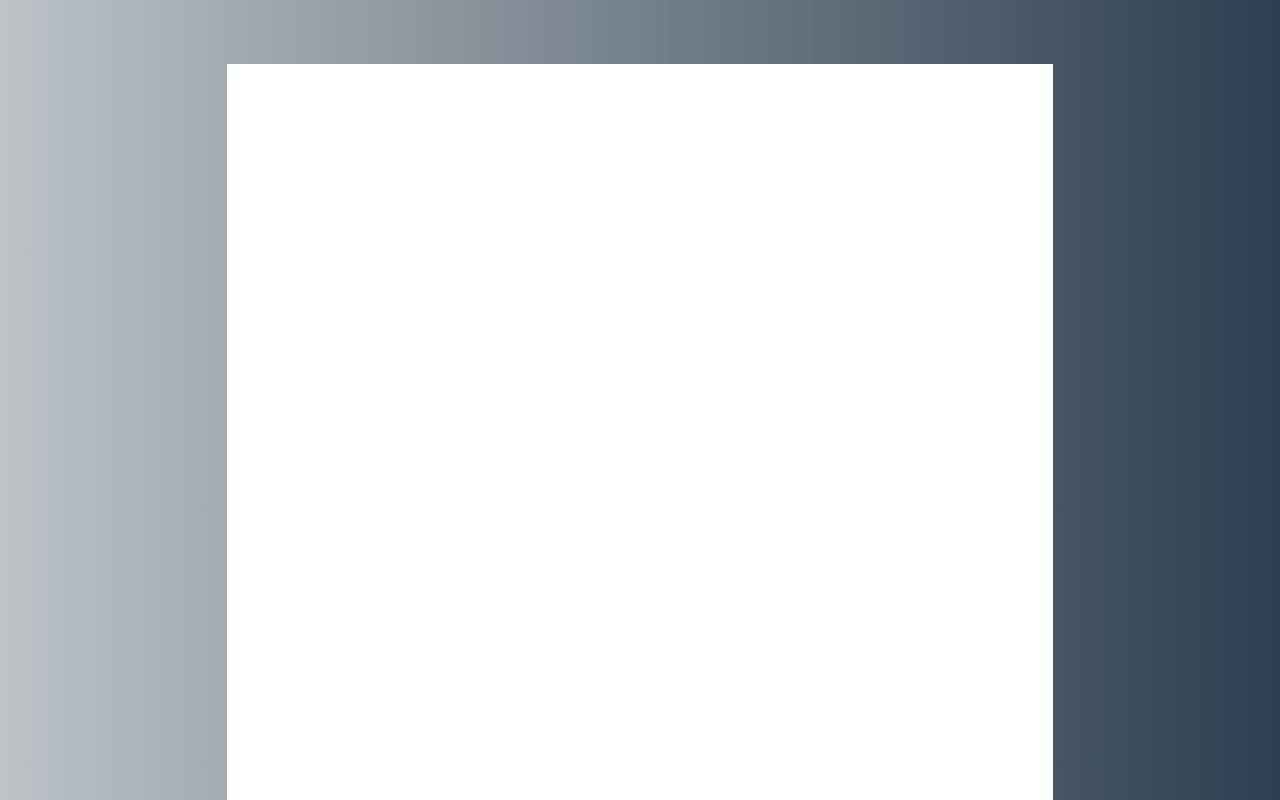
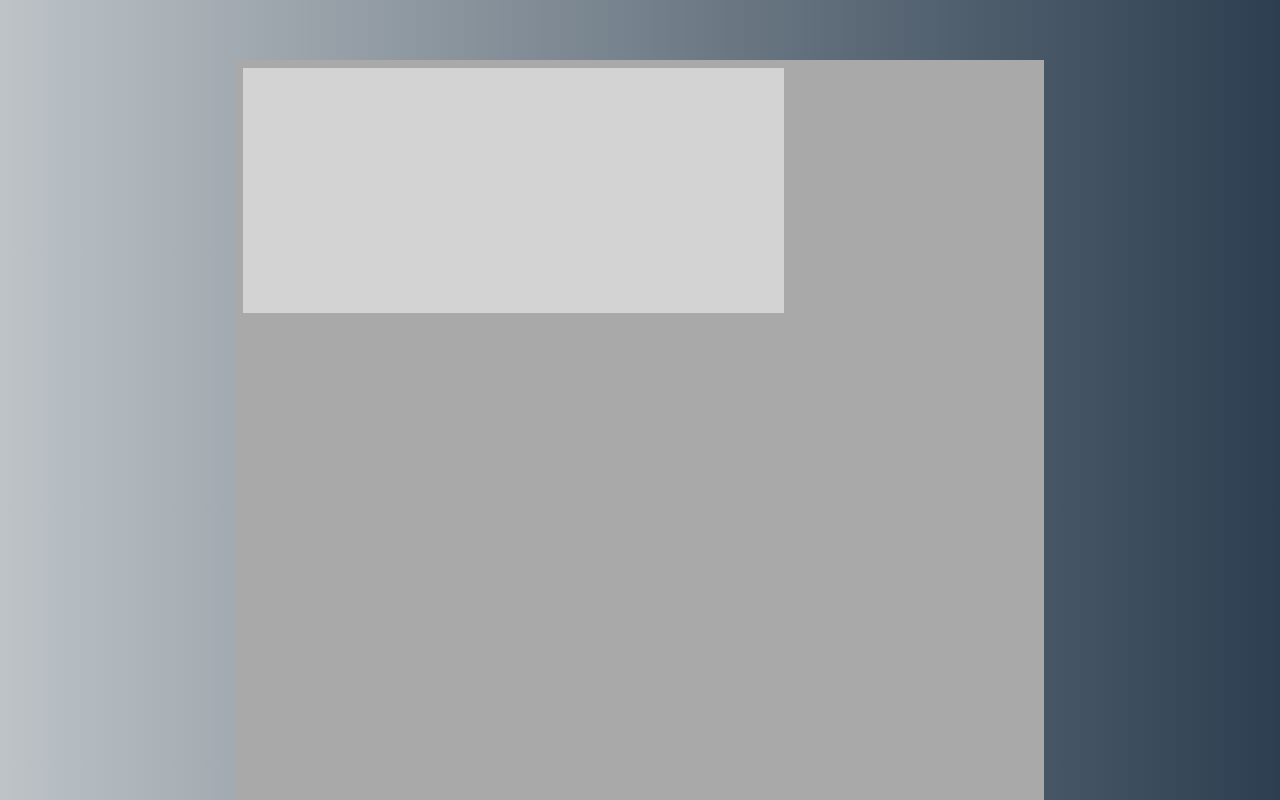
Before and after one commit to Vyonyx/cv-maker, a React (Create React App) app: page / in a window 1280 px wide. Both pictures are taken after a click on the button "Preview PDF". Shown: the top 800 px of the page. Built offline with nearby package versions, Linux system fonts and the light colour scheme.

Commit message:
Header information displays personal information.

```diff
--- a/src/App.js
+++ b/src/App.js
@@ -114,6 +114,14 @@ class App extends Component {
 
           <PDFSection viewStatus={this.state.viewPDF}>
             <StyledPDF>
+              <div className='header'>
+                <h1>{this.state.firstName} {this.state.lastName}</h1>
+                <div>
+                  {this.state.title !== '' && <h3>{this.state.currentTitle}</h3>}
+                  {this.state.mobile !== '' && <h3>{this.state.mobile}</h3>}
+                  {this.state.email !== '' && <h3>{this.state.email}</h3>}
+                </div>
+              </div>
               {this.state.profilePhoto && <PhotoDisplay profilePhoto={this.state.profilePhoto}/>}
             </StyledPDF>
             <StyledLogo className='logo'>PDF</StyledLogo>
--- a/src/components/styles/Global.js
+++ b/src/components/styles/Global.js
@@ -51,8 +51,11 @@ const GlobalStyles = createGlobalStyle`
 
     // -------------------- CUSTOM GLOBAL STYLING -------------------- //
 
+    html {
+        font-size: 15px;
+    }
+
     body {
-        font-sze: 62.5%;
         font-family: 'Inter', sans-serif;
         background: ${({ theme }) => theme.gradient.main};
     }
--- a/src/components/styles/PDF.styled.js
+++ b/src/components/styles/PDF.styled.js
@@ -4,14 +4,40 @@ export const StyledPDF = styled.article`
     width: ${210 * 0.75}mm;
     height: ${297 * 0.75}mm;
     margin: 3rem 0;
-    background: white;
-    padding: 1rem;
+    background: darkgrey;
 
     display: grid;
     grid:
-        'name photo' 50mm
+        'header photo' 50mm
         'primary secondary' 1fr /
         1fr 50mm;
+    gap: 0.5rem;
+    padding: 0.5rem;
+
+    .header {
+        grid-area: header;
+        display: flex;
+        flex-direction: column;
+        align-items: center;
+        justify-content: center;
+        gap: 1rem;
+        background: lightgrey;
+
+        h1 {
+            font-size: 3rem;
+        }
+
+        div {
+            display: flex;
+            flex-direction: column;
+            gap: 0.5rem;
+
+            h3 {
+                font-size: 1rem;
+                color: grey;
+            }
+        }
+    }
 
     .photo {
         grid-area: photo;
@@ -22,7 +48,7 @@ export const StyledPDF = styled.article`
         height: 297mm;
 
         grid:
-            'name photo' 65mm
+            'header photo' 65mm
             'primary secondary' 1fr /
             1fr 65mm;
     }
```
